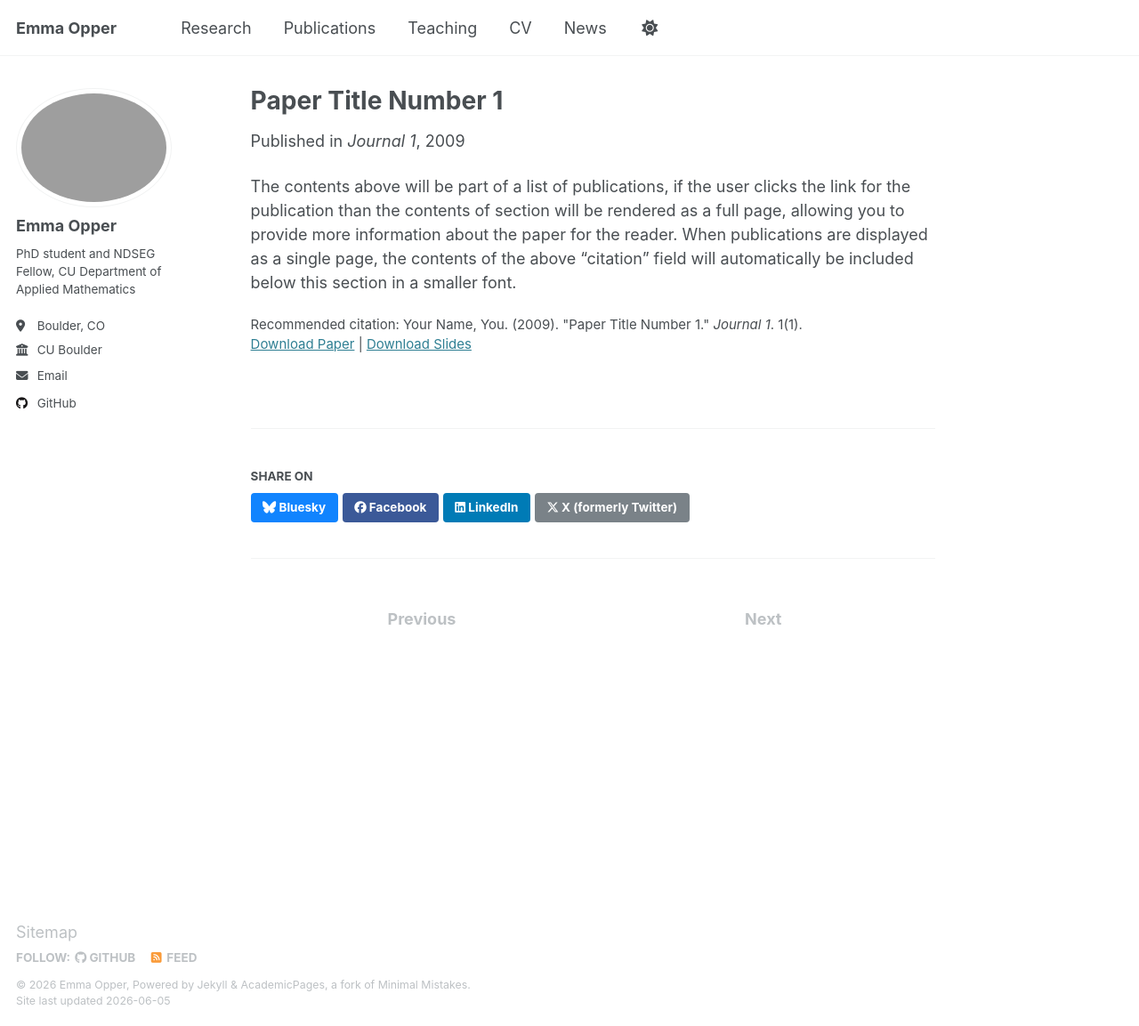
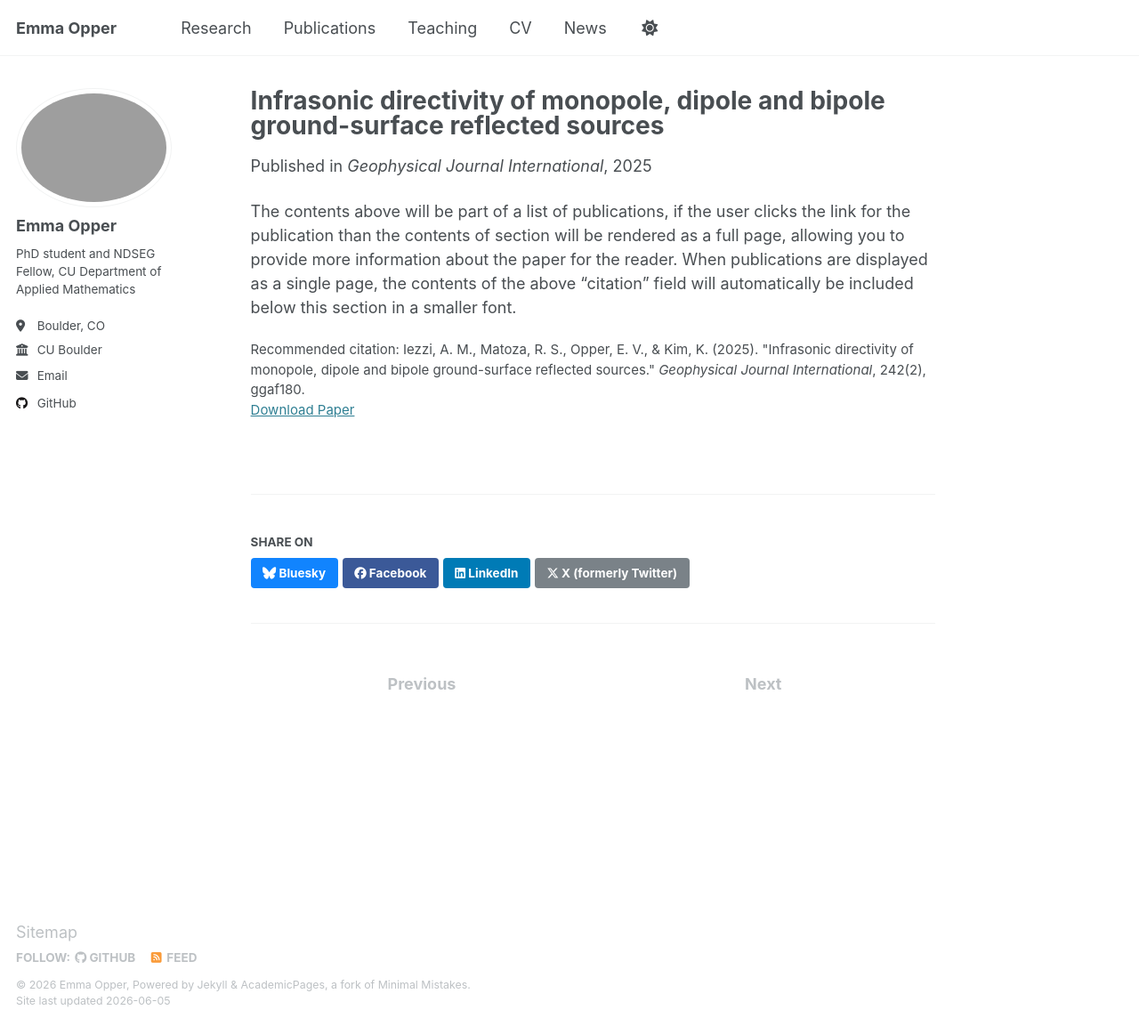
Before and after one commit to emmaopper/emmaopper.github.io, a Jekyll site: the page built from _publications/2009-10-01-paper-title-number-1.md, in a window 1280 px wide and 1153 px high. Shown: the whole window at 89% size. Built offline with Jekyll 4.4.1, drawn with Linux system fonts in a browser that asks for light colours.

Commit message:
Update 2009-10-01-paper-title-number-1.md
Paper 1

```diff
--- a/_publications/2009-10-01-paper-title-number-1.md
+++ b/_publications/2009-10-01-paper-title-number-1.md
@@ -1,14 +1,13 @@
 ---
-title: "Paper Title Number 1"
+title: "Infrasonic directivity of monopole, dipole and bipole ground-surface reflected sources"
 collection: publications
 category: manuscripts
-permalink: /publication/2009-10-01-paper-title-number-1
-excerpt: 'This paper is about the number 1. The number 2 is left for future work.'
-date: 2009-10-01
-venue: 'Journal 1'
-slidesurl: 'http://academicpages.github.io/files/slides1.pdf'
-paperurl: 'http://academicpages.github.io/files/paper1.pdf'
-citation: 'Your Name, You. (2009). &quot;Paper Title Number 1.&quot; <i>Journal 1</i>. 1(1).'
+permalink: /publication/2025-infrasonic-directivity
+excerpt: "Analytical and numerical investigation of infrasonic source directivity, including monopole, dipole, and bipole ground-reflected sources and the effects of topography on observed wavefields."
+date: 2025-05-19
+venue: "Geophysical Journal International"
+paperurl: "https://academic.oup.com/gji/article/242/2/ggaf180/8137884"
+citation: 'Iezzi, A. M., Matoza, R. S., Opper, E. V., & Kim, K. (2025). "Infrasonic directivity of monopole, dipole and bipole ground-surface reflected sources." <i>Geophysical Journal International</i>, 242(2), ggaf180.'
 ---
 
 The contents above will be part of a list of publications, if the user clicks the link for the publication than the contents of section will be rendered as a full page, allowing you to provide more information about the paper for the reader. When publications are displayed as a single page, the contents of the above "citation" field will automatically be included below this section in a smaller font.
```
